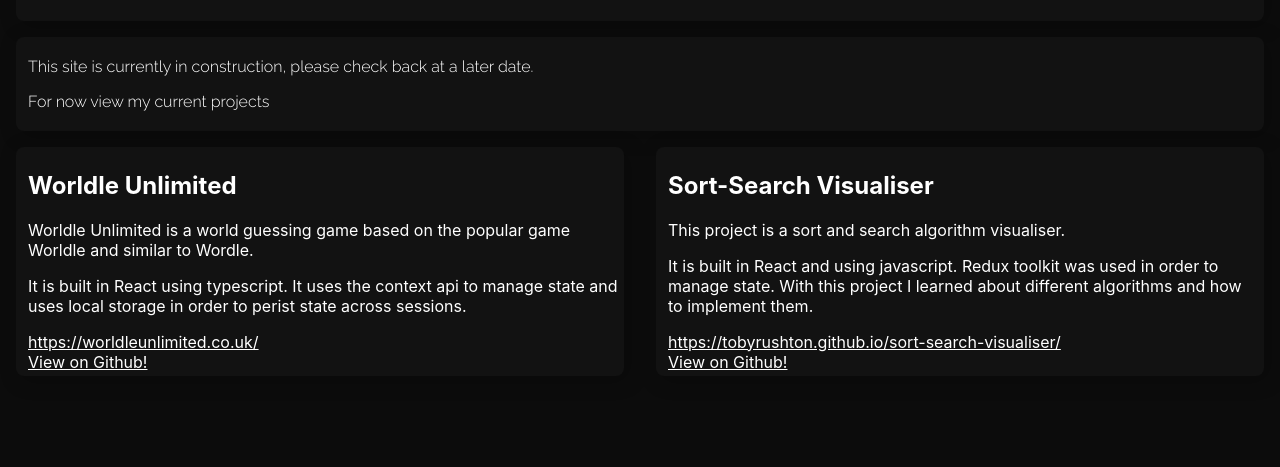
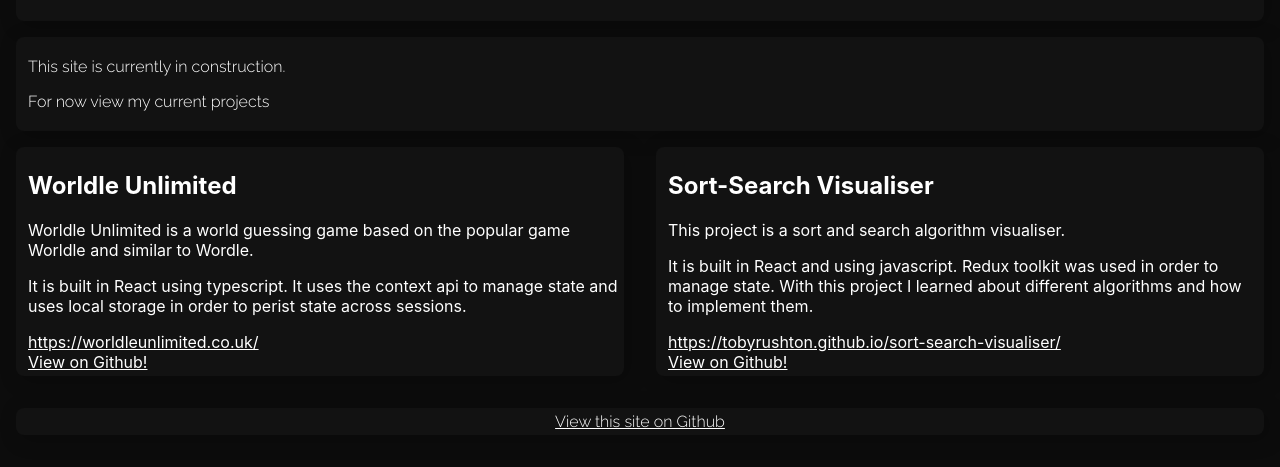
Before and after one commit to tobyrushton/tobyrushton.com, a Next.js app: page / in a window 1280 px wide. Shown: the part 315-782 px from the top of the page. Built offline with nearby package versions, Linux system fonts and the light colour scheme; no server answers.

Commit message:
footer added

```diff
--- a/pages/index.tsx
+++ b/pages/index.tsx
@@ -16,10 +16,7 @@
                 className={`${styles.banner} ${styles.shadow} ${styles.round}`}
             >
                 <div className={`${styles.textBox} ${styles.raleway}`}>
-                    <p>
-                        This site is currently in construction, please check
-                        back at a later date.
-                    </p>
+                    <p>This site is currently in construction.</p>
                     <p>For now view my current projects</p>
                 </div>
             </div>
@@ -50,6 +47,19 @@
                     about different algorithms and how to implement them.
                 </p>
             </Project>
+            <div
+                className={`${styles.banner} ${styles.shadow} ${styles.round}`}
+            >
+                <div className={`${styles.footer} ${styles.raleway}`}>
+                    <a
+                        href="https://github.com/tobyrushton/tobyrushton.com"
+                        rel="noreferrer"
+                        target="_blank"
+                    >
+                        View this site on Github
+                    </a>
+                </div>
+            </div>
         </div>
     )
 }
--- a/styles/Home.module.css
+++ b/styles/Home.module.css
@@ -47,6 +47,13 @@
   display: inline-block;
 }
 
+.footer{
+  padding: .25rem;
+  display: flex;
+  justify-content: center;
+  align-items: center;
+}
+
 @media screen and (max-width:600px){
   .header{
     height: 7rem;
```
